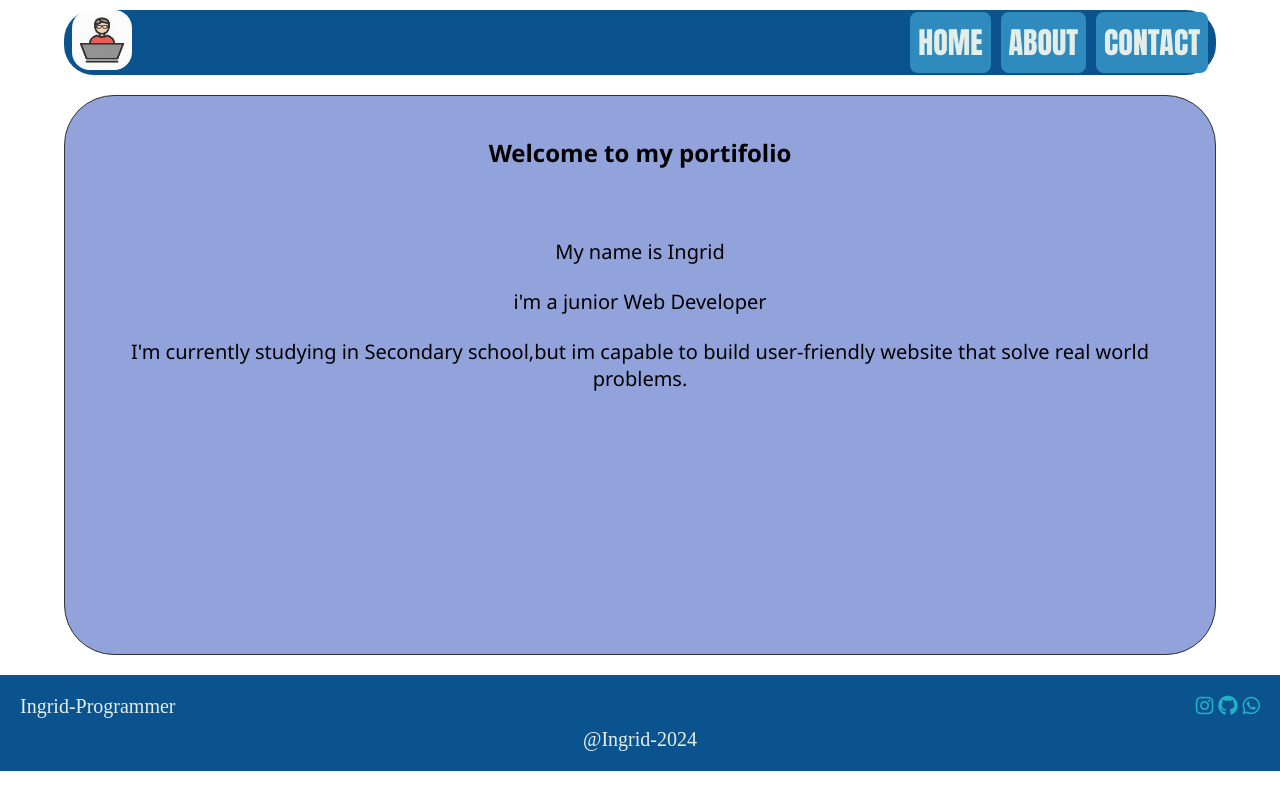
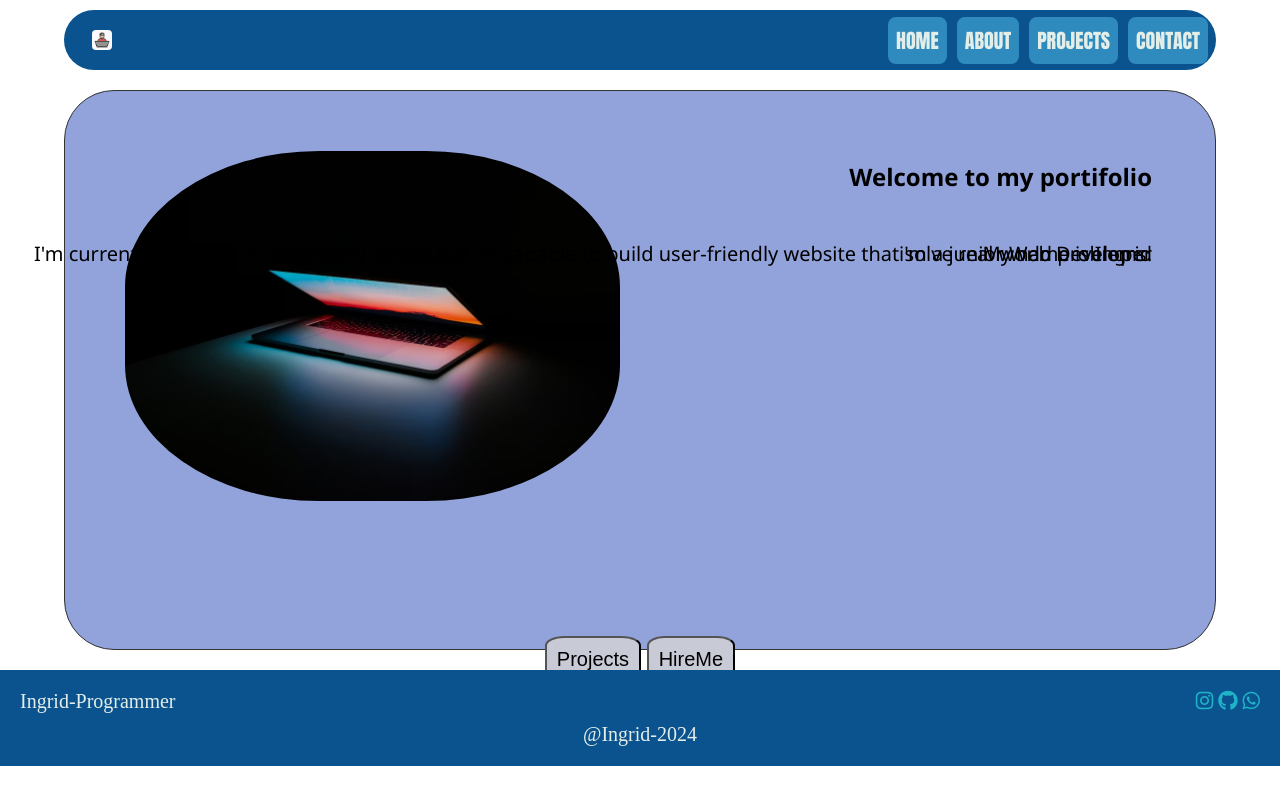
Before and after one commit to agasaroingrid/portfolio, a plain HTML site: page natcom portifolo/index.html in a window 1280 px wide. Drawn offline with Linux system fonts and the light colour scheme.

Commit message:
Add files via upload

```diff
--- a/natcom portifolo/index.html
+++ b/natcom portifolo/index.html
@@ -14,12 +14,14 @@
         <ul>
             <li><a href="index.html">HOME</a></li>
             <li><a href="about.html">ABOUT</a></li>
+            <li><a href="project.html">PROJECTS</a></li>
             <li><a href="contact.html">CONTACT</a></li>
+
         </ul>
     </nav>
 
     <div class="box">
-
+        <img src="v.jpg" width="50%">
         <h1> Welcome to my portifolio</h1><br><br><br>
         <P>My name is Ingrid</P>
 
@@ -27,6 +29,9 @@
         <p>i'm a junior Web Developer </p>
         <br>
         <p>I'm currently studying in Secondary school,but im capable to build user-friendly website that solve real world problems.</p>
+        <button onclick="Projects" >Projects</button>
+        <button onclick="HireMe">HireMe</button>
+
     </div>
 
     <footer>
@@ -36,6 +41,8 @@
                 <a href="https://instagram.com/laly.ingrid._" target="_blank"><i class="fa-brands fa-instagram"></i></a>
                 <a href="https://github.com/agasaro ingrid" target="_blank"><i class="fa-brands fa-github"></i></a>
                 <a href="https://wa.me/250738410837" target="_blank"><i class="fa-brands fa-whatsapp"></i></a>
+
+
             </span>
         </div>
         <div class="copyright">@Ingrid-2024</div>
--- a/natcom portifolo/nav.css
+++ b/natcom portifolo/nav.css
@@ -2,9 +2,8 @@
     --bg-color: #0a538f;
     --shine-color: #2f8abe;
     --text-color: rgb(228, 238, 232);
-}img{
-    border-radius: 30%;
 }
+
 
 * {
     margin: 0;
@@ -44,19 +43,24 @@ ul li {
     padding: 8px;
     border-radius: 8px;
 }h1{
+    position: absolute;
+    right: 10%;
+    top: 20%;
    font-family: 'Segoe UI', Tahoma, Geneva, Verdana, sans-serif;
    font-size: x-large;
-}h5{
-    font-family: 'Gill Sans', 'Gill Sans MT', Calibri, 'Trebuchet MS', sans-serif;
-}p{font-family: 'Segoe UI', Tahoma, Geneva, Verdana, sans-serif;}
+}
+p{
+    position: absolute;
+    right: 10%;
+    top: 30%;
+    font-family: 'Segoe UI', Tahoma, Geneva, Verdana, sans-serif;
+}
 
 ul li a {
     text-decoration: none;
-    font-size: 30px;
+    font-size: 20px;
     font-family: Impact, Haettenschweiler, 'Arial Narrow Bold', sans-serif;
     color: var(--text-color);
-}h2{
-    font-family: 'Franklin Gothic Medium', 'Arial Narrow', Arial, sans-serif;
 }
 
 
@@ -71,6 +75,19 @@ ul li a {
     text-align: center;
     font-family: Arial, sans-serif;
     border-radius: 50px;
+  }
+  img{
+    padding: 20px;
+    border-radius: 40%;
+    display: flex;
+
+  }
+  button {
+    border-radius: 20%;
+    justify-content: space-between;
+    padding: 10px;
+    gap: 30px;
+    background-color: #c8cbd6;
   }
 
 footer{
```
Also changed, not shown: natcom portifolo/about.html (+1 -0 lines), natcom portifolo/contact.html (+3 -1 lines).
